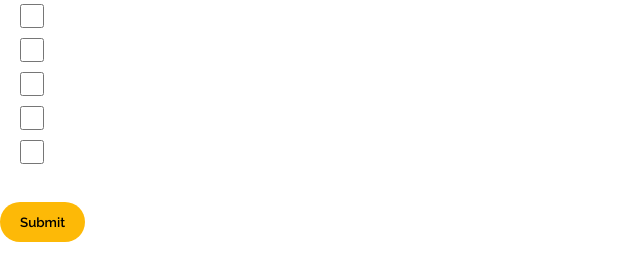
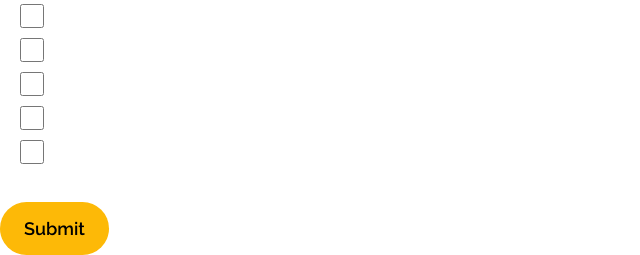
Before and after one commit to TaebForAssembly/taeb_server, a Flask app: template api/templates/embeds/volunteer_embed.html in a window 1280 px wide. Shown: the part 1291-1546 px from the top of the page, without its empty margins (0-640 px from the left). Run offline with Flask 3, Linux system fonts and the light colour scheme; the template is opened without the code that fills it, so the values that code supplies are empty; parts of the project's set-up code (start-up, migrations or seed data) failed here and were passed over; some libraries are stand-ins or nearby versions.

Commit message:
Style: Volunteer Form

```diff
--- a/api/static/css/embed2.css
+++ b/api/static/css/embed2.css
@@ -123,6 +123,7 @@ body {
 .success_message {
   margin: 0;
   color: white;
+  font-size: x-large;
 }
 
 .form_flex {
--- a/api/static/scss/embed2.scss
+++ b/api/static/scss/embed2.scss
@@ -34,6 +34,7 @@ body {
 .success_message {
     margin: 0;
     color: white;
+    font-size: x-large;
 }
 
 .form_flex {
--- a/api/templates/embeds/volunteer_embed.html
+++ b/api/templates/embeds/volunteer_embed.html
@@ -103,7 +103,7 @@
     </label>
 
     <div style="display: flex; flex-direction: row; gap: 1rem;">
-        <button type="submit">Submit</button>
+        <button type="submit" style="font-size: large; padding: 1rem 1.5rem;">Submit</button>
         <p class="error-message"></p>
     </div>
 </form>
```
Also changed, not shown: 1 other file.
